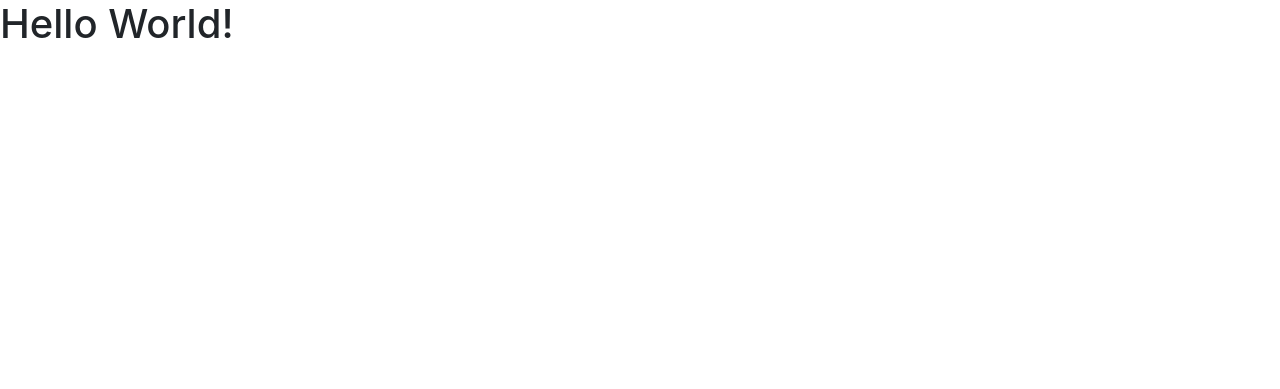
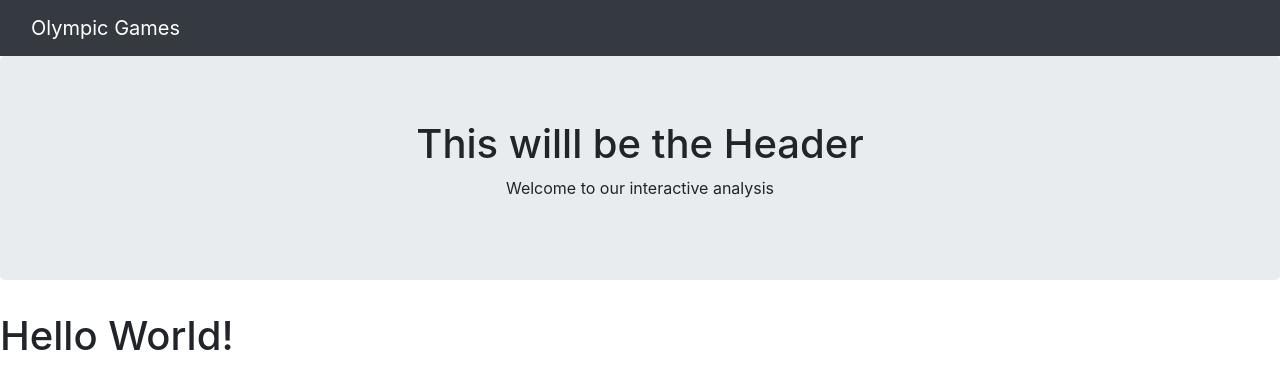
Before and after one commit to ljjbill/project2, a Flask app: page / in a window 1280 px wide. Shown: the top 389 px of the page. Run offline with Flask 2, Linux system fonts and the light colour scheme; some libraries are stand-ins or nearby versions.

Commit message:
index update

```diff
--- a/templates/index.html
+++ b/templates/index.html
@@ -14,6 +14,19 @@
 
 </head>
 <body>
+        <div class="wrapper">
+                <nav class="navbar navbar-dark bg-dark">
+                  <div class="container-fluid">
+                    <div class="navbar-header">
+                      <a class="navbar-brand" href="index.html">Olympic Games
+                      </a>
+                    </div>
+                  </div>
+                </nav>
+                <div class="jumbotron text-center">
+                  <h1>This willl be the Header</h1>
+                  <p>Welcome to our interactive analysis</p>
+                </div>
     <h1>Hello World!</h1>
 </body>
 </html>
```
